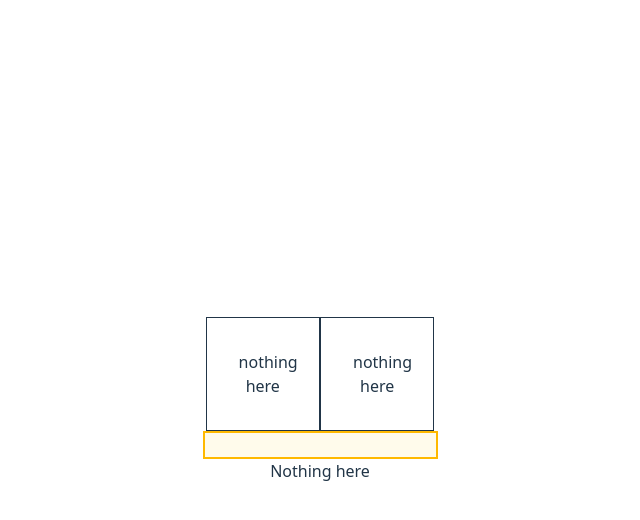
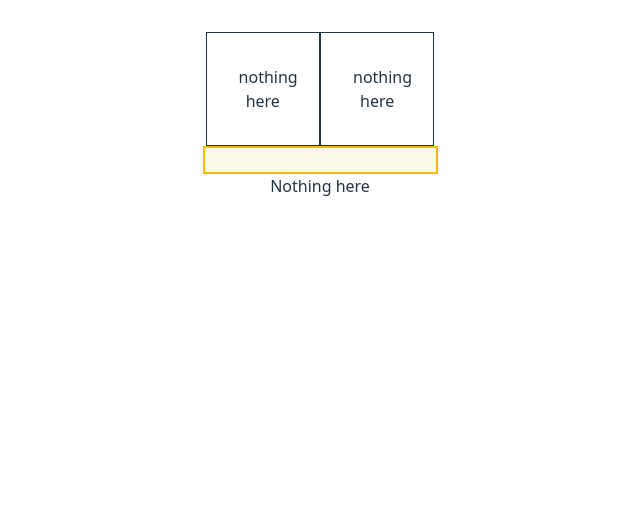
Before and after one commit to adrian-perez121/sephora_comparer, a React (Vite) app: page / in a window 1280 px wide. Shown: the top 520 px of the page, without its empty margins (320-960 px from the left). Built offline with nearby package versions, Linux system fonts and the light colour scheme.

Commit message:
Add default root styling

```diff
--- a/src/index.css
+++ b/src/index.css
@@ -14,6 +14,13 @@
   -webkit-font-smoothing: antialiased;
   -moz-osx-font-smoothing: grayscale;
 }
+
+html, body, #root {
+  height: 100%;
+  margin: 0;
+  padding: 0;
+}
+
 
 a {
   font-weight: 500;
```
